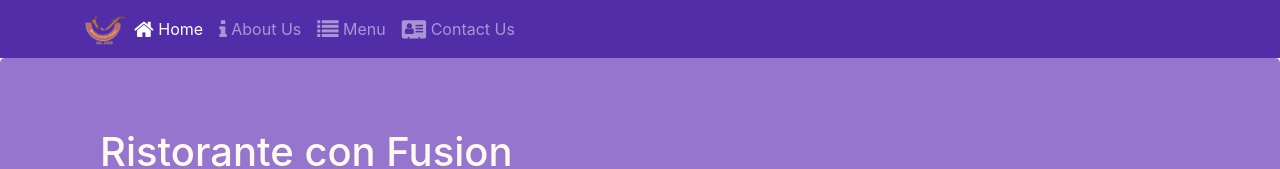
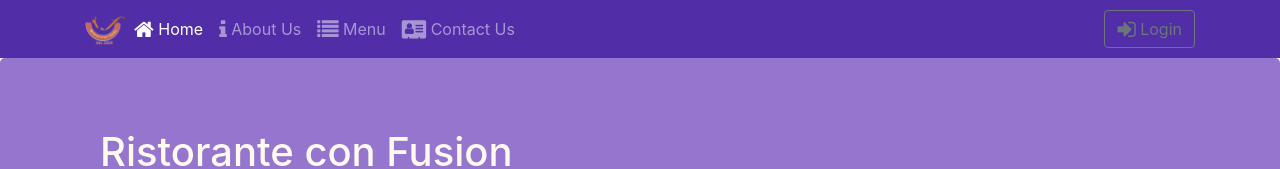
Before and after one commit to nilesh1chavan/react-confusion, a React (Create React App) app: page /home in a window 1280 px wide. Shown: the top 169 px of the page. Built offline with nearby package versions, Linux system fonts and the light colour scheme.

Commit message:
Uncontrolled form

```diff
--- a/src/components/HeaderComponent.js
+++ b/src/components/HeaderComponent.js
@@ -1,14 +1,32 @@
 import React, { Component } from "react";
-import { Nav, Navbar, NavbarBrand, NavbarToggler, Collapse, NavItem, Jumbotron } from "reactstrap";
+import {
+  Nav,
+  Navbar,
+  NavbarBrand,
+  NavbarToggler,
+  Collapse,
+  NavItem,
+  Jumbotron,
+  Button,
+  Modal,
+  ModalHeader,
+  ModalBody,
+  Form,
+  FormGroup,
+  Input,
+  Label
+} from "reactstrap";
 import { NavLink } from "react-router-dom";
 
 class Header extends Component {
   constructor(props) {
     super(props);
     this.state = {
-      isNavOpen: false
+      isNavOpen: false,
+      isModalOpen: false
     };
     this.toggleNav = this.toggleNav.bind(this);
+    this.toggleModal = this.toggleModal.bind(this);
   }
 
   toggleNav() {
@@ -16,6 +34,18 @@
       isNavOpen: !this.state.isNavOpen
     });
   }
+
+  toggleModal() {
+    this.setState({
+      isModalOpen: !this.state.isModalOpen
+    });
+  }
+
+  handleLogin = (event) => {
+    this.toggleModal();
+    alert("Username: " + this.username.value + " Password: " + this.password.value + " Remember: " + this.remember.checked);
+    event.preventDefault();
+  };
 
   render() {
     return (
@@ -49,6 +79,13 @@
                   </NavLink>
                 </NavItem>
               </Nav>
+              <Nav className="ml-auto" navbar>
+                <NavItem>
+                  <Button outline onClick={this.toggleModal}>
+                    <span className="fa fa-sign-in fa-lg"></span> Login
+                  </Button>
+                </NavItem>
+              </Nav>
             </Collapse>
           </div>
         </Navbar>
@@ -65,6 +102,30 @@
             </div>
           </div>
         </Jumbotron>
+        <Modal isOpen={this.state.isModalOpen} toggle={this.toggleModal}>
+          <ModalHeader toggle={this.toggleModal}>Login</ModalHeader>
+          <ModalBody>
+            <Form onSubmit={this.handleLogin}>
+              <FormGroup>
+                <Label htmlFor="username">Username</Label>
+                <Input type="text" id="username" name="username" innerRef={(input) => (this.username = input)} />
+              </FormGroup>
+              <FormGroup>
+                <Label htmlFor="password">Password</Label>
+                <Input type="password" id="password" name="password" innerRef={(input) => (this.password = input)} />
+              </FormGroup>
+              <FormGroup check>
+                <Label check>
+                  <Input type="checkbox" name="remember" innerRef={(input) => (this.remember = input)} />
+                  Remember me
+                </Label>
+              </FormGroup>
+              <Button type="submit" value="submit" color="primary">
+                Login
+              </Button>
+            </Form>
+          </ModalBody>
+        </Modal>
       </>
     );
   }
```
